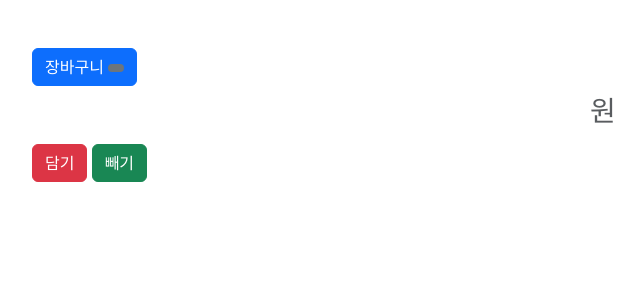
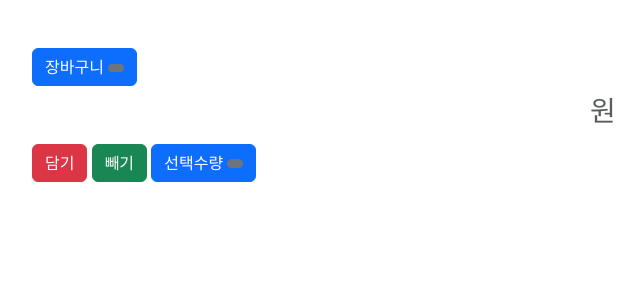
Before and after one commit to lsh18101997/food_shop, a Django app: template order/templates/order/order_food_detail.html in a window 1280 px wide. Shown: the part 56-356 px from the top of the page, without its empty margins (62-706 px from the left). Run offline with Django 5.2, Linux system fonts and the light colour scheme; the template is opened without the code that fills it, so the values that code supplies are empty; some libraries are stand-ins or nearby versions.

Commit message:
some modifiy

```diff
--- a/config/settings.py
+++ b/config/settings.py
@@ -23,9 +23,9 @@ BASE_DIR = Path(__file__).resolve().parent.parent
 SECRET_KEY = 'django-insecure-4fzj^0e77l7xo6a91o%7ip*-4^@@ij+q^dmq!x82v7th9#rfe='
 
 # SECURITY WARNING: don't run with debug turned on in production!
-DEBUG = True
+DEBUG = False
 
-ALLOWED_HOSTS = []
+ALLOWED_HOSTS = ['*']
 
 
 # Application definition
--- a/order/templates/order/order_cart.html
+++ b/order/templates/order/order_cart.html
@@ -15,7 +15,6 @@
     <div class="col-md-6">
         <h3>장바구니</h3>
         <div class="row">
-
             {% for object in object_list %}
                 <div class="col-sm-6 col-md-4 mb-4">
                     <div class="card">
@@ -29,7 +28,6 @@
                     </div>
                 </div>
             {% endfor %}
-
         </div>
     </div>
 </div>
--- a/order/templates/order/order_food_detail.html
+++ b/order/templates/order/order_food_detail.html
@@ -5,7 +5,7 @@
         <div>
             <a href="{% url 'order:order_cart' %}">
             <button type="button" class="btn btn-primary">
-                장바구니 <span class="badge bg-secondary"><span id="currentQuantity"></span></span>
+                장바구니 <span class="badge bg-secondary"><span id="totalQuantity"></span></span>
             </button>
             </a>
         </div>
@@ -21,6 +21,9 @@
             <input type="hidden" id="csrfToken" value="{{csrf_token}}">
         <button type="button" onclick="modifyCartAmount({{object.user.id}}, {{object.id}}, 1)" class="btn btn-danger">담기</button>
         <button type="button" onclick="modifyCartAmount({{object.user.id}}, {{object.id}}, -1)" class="btn btn-success">빼기</button>
+        <button type="button" class="btn btn-primary">
+            선택수량 <span class="badge bg-secondary"><span id="currentQuantity"></span></span>
+        </button>
         </div>
     </div>
 </div>
@@ -41,6 +44,7 @@ function modifyCartAmount(user_id, food_id, change){
             if (this.status === 200) {
                 var response = JSON.parse(this.responseText);
                 document.getElementById('currentQuantity').textContent = response.newQuantity;
+                document.getElementById('totalQuantity').textContent = response.totalQuantity;
                 console.log('Update successful:', response.message);
             } else {
                 console.error('Error updating:', this.statusText);
--- a/order/views.py
+++ b/order/views.py
@@ -1,5 +1,6 @@
 from django.shortcuts import render
 from django.contrib.auth.decorators import login_required
+from django.db.models import Sum
 from django.contrib.auth.models import User
 from seller.models import Food
 from .models import Cart
@@ -23,8 +24,10 @@ def modify_cart(request):
     if cart.amount>0:
         cart.save()
     # 변경된 최종 결과를 반환(JSON)
+    totalQuantity = user.cart_set.aggregate(totalcount=Sum('amount'))['totalcount']
     context = {
         'newQuantity':cart.amount,
+        'totalQuantity' : totalQuantity,
         'message':'수량이 성공적으로 업데이트 되었습니다.',
         'success':True
     }
```
Also changed, not shown: requirements.txt (added, +8 -0 lines). Lines whose indentation alone changed are shown as unchanged.
